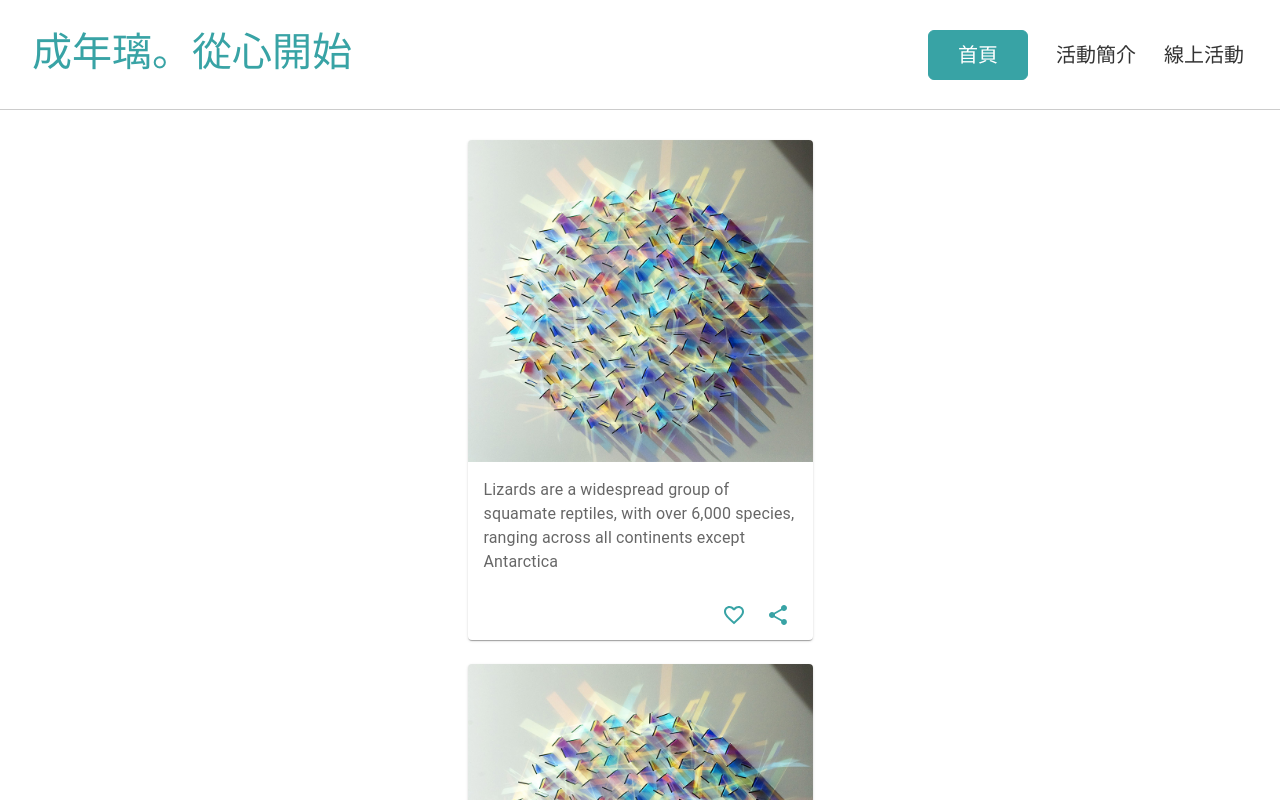
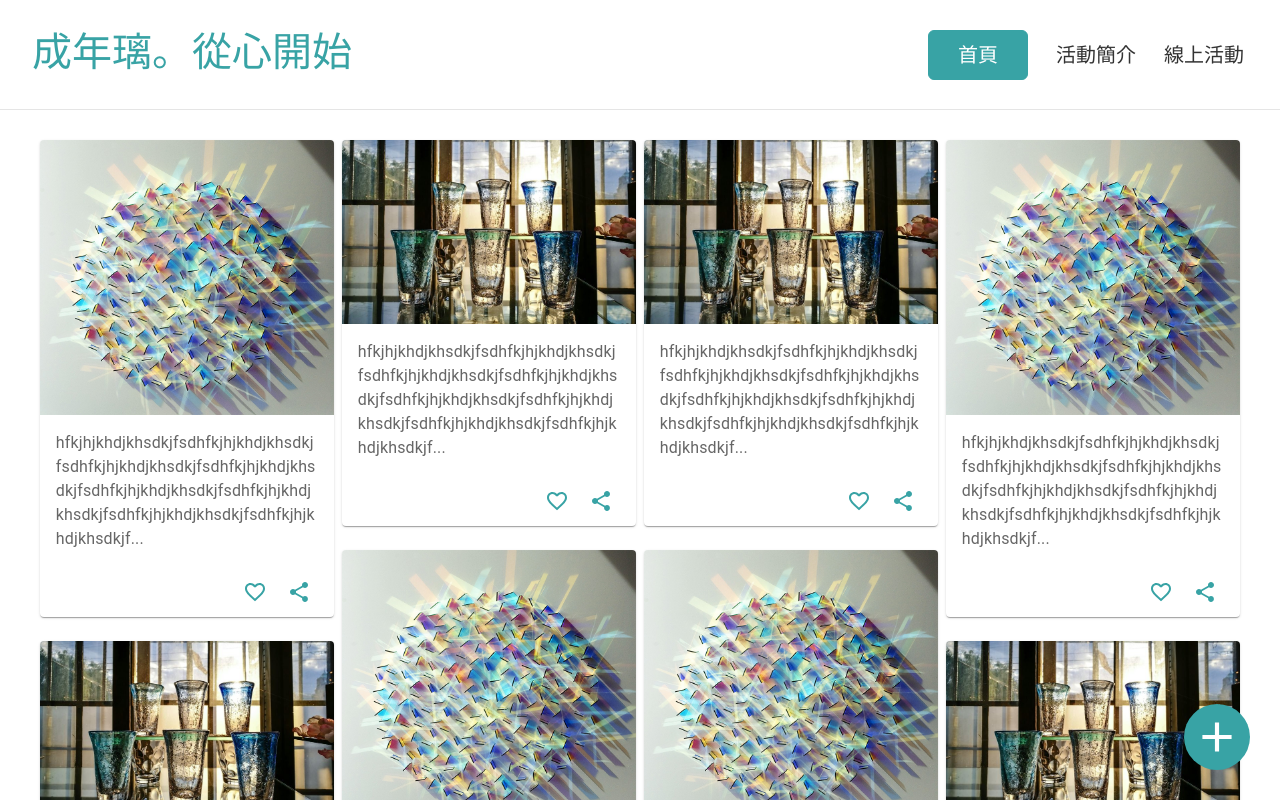
Before and after one commit to ReeveWu/snowflake-website, a React (Vite) app: page /snowflake-website/show-opinion in a window 1280 px wide. Shown: the top 800 px of the page. Built offline with nearby package versions, Linux system fonts and the light colour scheme.

Commit message:
update: card page

```diff
--- /dev/null
+++ b/src/components/Card/CardComponent.tsx
@@ -0,0 +1,87 @@
+import React, { useEffect, useState } from "react";
+import Card from "@mui/material/Card";
+import CardActions from "@mui/material/CardActions";
+import CardContent from "@mui/material/CardContent";
+import CardMedia from "@mui/material/CardMedia";
+import IconButton from "@mui/material/IconButton";
+import Typography from "@mui/material/Typography";
+import ShareIcon from "@mui/icons-material/Share";
+import FavoriteIcon from "@mui/icons-material/Favorite";
+import FavoriteBorderIcon from "@mui/icons-material/FavoriteBorder";
+import { sliderClasses } from "@mui/material";
+
+interface Props {
+  imageFile: string;
+  commentText: string;
+  cardWidth: number;
+}
+
+const CardComponent = ({ imageFile, commentText, cardWidth }: Props) => {
+  console.log("commentText", commentText.length);
+  const [imageDimensions, setImageDimensions] = useState({
+    width: 0,
+    height: 0,
+  });
+  const [isLike, setIsLike] = useState(false);
+
+  useEffect(() => {
+    const image = new Image();
+    image.src = imageFile;
+
+    image.onload = () => {
+      const width = image.width;
+      const height = image.height;
+      setImageDimensions({ width, height });
+    };
+  }, []);
+
+  console.log("cardWidth", cardWidth);
+
+  return (
+    <Card sx={{ width: cardWidth }}>
+      <CardMedia
+        sx={{
+          height: Number(
+            imageDimensions.width > cardWidth
+              ? (imageDimensions.height * cardWidth) / imageDimensions.width
+              : imageDimensions.height
+          ),
+        }}
+        image={imageFile}
+      />
+      <CardContent>
+        <Typography
+          variant="body1"
+          color="text.secondary"
+          sx={{ width: "100%", wordWrap: "break-word" }}
+        >
+          {commentText.length > 150
+            ? commentText.slice(0, 150) + "..."
+            : commentText}
+        </Typography>
+      </CardContent>
+      <CardActions
+        style={{
+          display: "flex",
+          flexDirection: "row-reverse",
+          justifyContent: "flex-start",
+          marginRight: "10px",
+          gap: "10px",
+        }}
+      >
+        <IconButton size="small" style={{ color: "#38a3a5" }}>
+          <ShareIcon />
+        </IconButton>
+        <IconButton
+          size="small"
+          style={{ color: "#38a3a5" }}
+          onClick={() => setIsLike(!isLike)}
+        >
+          {isLike ? <FavoriteIcon /> : <FavoriteBorderIcon />}
+        </IconButton>
+      </CardActions>
+    </Card>
+  );
+};
+
+export default CardComponent;
--- /dev/null
+++ b/src/components/Card/style.tsx
@@ -0,0 +1,15 @@
+import { styled } from "@mui/material/styles";
+import IconButton from "@mui/material/IconButton";
+
+export const AddPostButton = styled(IconButton)({
+  background: "#38a3a5",
+  position: "fixed",
+  bottom: "30px",
+  right: "30px",
+  transition: "box-shadow 0.5s ease",
+  "&:hover": {
+    backgroundColor: "#38a3a5",
+    borderColor: "none",
+    boxShadow: "3px 3px 5px rgba(0, 0, 0, 0.3)",
+  },
+});
--- a/src/components/NavBar/style.css
+++ b/src/components/NavBar/style.css
@@ -4,7 +4,7 @@
     display: flex;
     height: 110px;
     align-items: center;
-    border-bottom: 1.5px solid rgba(0, 0, 0, 0.2);
+    border-bottom: 1.5px solid rgba(0, 0, 0, 0.1);
     background-color: white;
     box-shadow: 0px 0px 20px #ffffff;
 }
--- a/src/components/TypingBar/TypingBar.tsx
+++ b/src/components/TypingBar/TypingBar.tsx
@@ -38,7 +38,6 @@ const TypingBar = () => {
         height: "70vh",
       }}
     >
-      {/* <CenteredContainer> */}
       <SearchBarTitle>說到玻璃心，你會想到...</SearchBarTitle>
 
       <SearchBarContainer>
@@ -146,7 +145,6 @@ const TypingBar = () => {
           }}
         />
       </UploadContainer>
-      {/* </CenteredContainer> */}
     </Stack>
   );
 };
--- a/src/page/CardPage.tsx
+++ b/src/page/CardPage.tsx
@@ -1,37 +1,41 @@
 import React, { useEffect, useState } from "react";
-import Card from "@mui/material/Card";
+import Grid from "@mui/material/Grid";
 import Stack from "@mui/material/Stack";
-import CardActions from "@mui/material/CardActions";
-import CardContent from "@mui/material/CardContent";
-import CardMedia from "@mui/material/CardMedia";
-import IconButton from "@mui/material/IconButton";
-import Typography from "@mui/material/Typography";
-import ShareIcon from "@mui/icons-material/Share";
-import FavoriteBorderIcon from "@mui/icons-material/FavoriteBorder";
+import AddIcon from "@mui/icons-material/Add";
 import demoImage from "../assets/demo.jpg";
 import demoImage1 from "../assets/demo1.jpg";
+import CardComponent from "../components/Card/CardComponent";
+import { Link } from "react-router-dom";
+import { AddPostButton } from "../components/Card/style";
 
-const imageList = [demoImage, demoImage1];
+const imageList = [
+  demoImage,
+  demoImage1,
+  demoImage1,
+  demoImage,
+  demoImage1,
+  demoImage,
+  demoImage,
+  demoImage1,
+  demoImage,
+  demoImage1,
+  demoImage1,
+  demoImage,
+  demoImage1,
+  demoImage,
+  demoImage,
+];
 
 const CardPage = () => {
-  const [imageDimensions, setImageDimensions] = useState({
-    width: 0,
-    height: 0,
-  });
+  const cardComponents = [];
+  const [cardWidth, setCardWidth] = useState(0);
+  useEffect(() => {
+    const screenWidth = window.innerWidth;
+    setCardWidth(screenWidth / 4 - screenWidth * 0.02);
+  }, []);
 
-  useEffect(() => {
-    const image = new Image();
-    image.src = demoImage;
-
-    image.onload = () => {
-      const width = image.width;
-      const height = image.height;
-      setImageDimensions({ width, height });
-    };
-  }, []);
-  console.log(imageDimensions);
-
-  return (
+  for (let i = 0; i < 4; i++) {
+    cardComponents.push(
       <Stack
         direction="column"
         spacing={3}
@@ -44,47 +48,33 @@ const CardPage = () => {
         }}
       >
         {imageList.map((item, index) => {
-        return (
-          <Card sx={{ width: 345 }}>
-            <CardMedia
-              sx={{
-                height: Number(
-                  imageDimensions.width > 345
-                    ? (imageDimensions.height * 345) / imageDimensions.width
-                    : imageDimensions.height
-                ),
-              }}
-              image={demoImage}
+          return index % 4 == i ? (
+            <CardComponent
+              key={index}
+              imageFile={item}
+              cardWidth={cardWidth}
+              commentText={`hfkjhjkhdjkhsdkjfsdhfkjhjkhdjkhsdkjfsdhfkjhjkhdjkhsdkjfsdhfkjhjkhdjkhsdkjfsdhfkjhjkhdjkhsdkjfsdhfkjhjkhdjkhsdkjfsdhfkjhjkhdjkhsdkjfsdhfkjhjkhdjkhsdkjfsd`}
             />
-            <CardContent>
-              {/* <Typography gutterBottom variant="h5" component="div">
-        Lizard
-      </Typography> */}
-              <Typography variant="body1" color="text.secondary">
-                Lizards are a widespread group of squamate reptiles, with over
-                6,000 species, ranging across all continents except Antarctica
-              </Typography>
-            </CardContent>
-            <CardActions
-              style={{
-                display: "flex",
-                flexDirection: "row-reverse",
-                justifyContent: "flex-start",
-                marginRight: "10px",
-                gap: "10px",
-              }}
-            >
-              <IconButton size="small" style={{ color: "#38a3a5" }}>
-                <ShareIcon />
-              </IconButton>
-              <IconButton size="small" style={{ color: "#38a3a5" }}>
-                <FavoriteBorderIcon />
-              </IconButton>
-            </CardActions>
-          </Card>
-        );
+          ) : null;
         })}
       </Stack>
+    );
+  }
+  return (
+    <>
+      <Grid container spacing={1}>
+        {cardComponents.map((item, index) => (
+          <Grid item xs={3}>
+            {item}
+          </Grid>
+        ))}
+      </Grid>
+      <Link to="/">
+        <AddPostButton>
+          <AddIcon sx={{ fontSize: "50px", color: "white" }} />
+        </AddPostButton>
+      </Link>
+    </>
   );
 };
 
```
Lines whose indentation alone changed are shown as unchanged.
